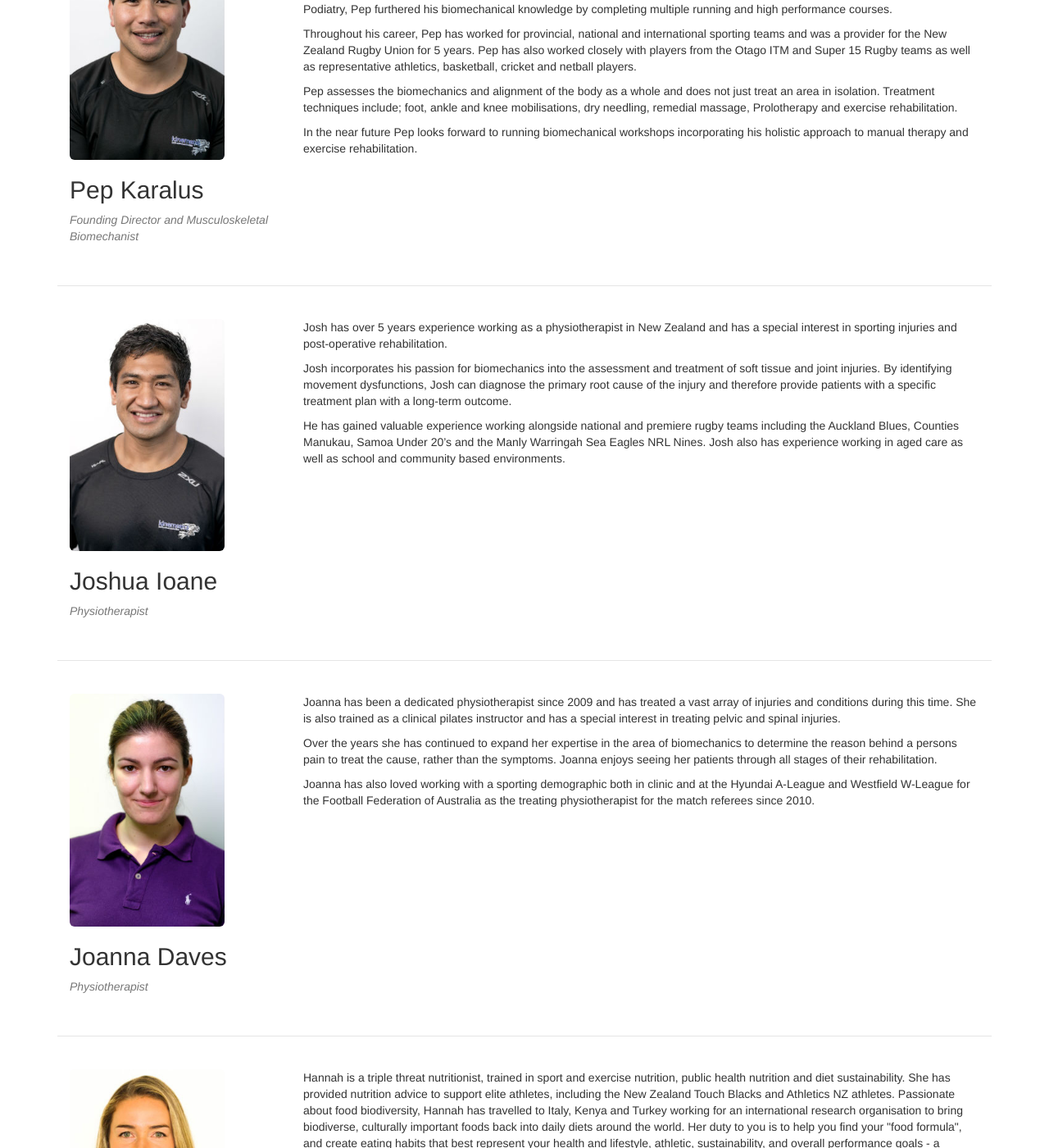
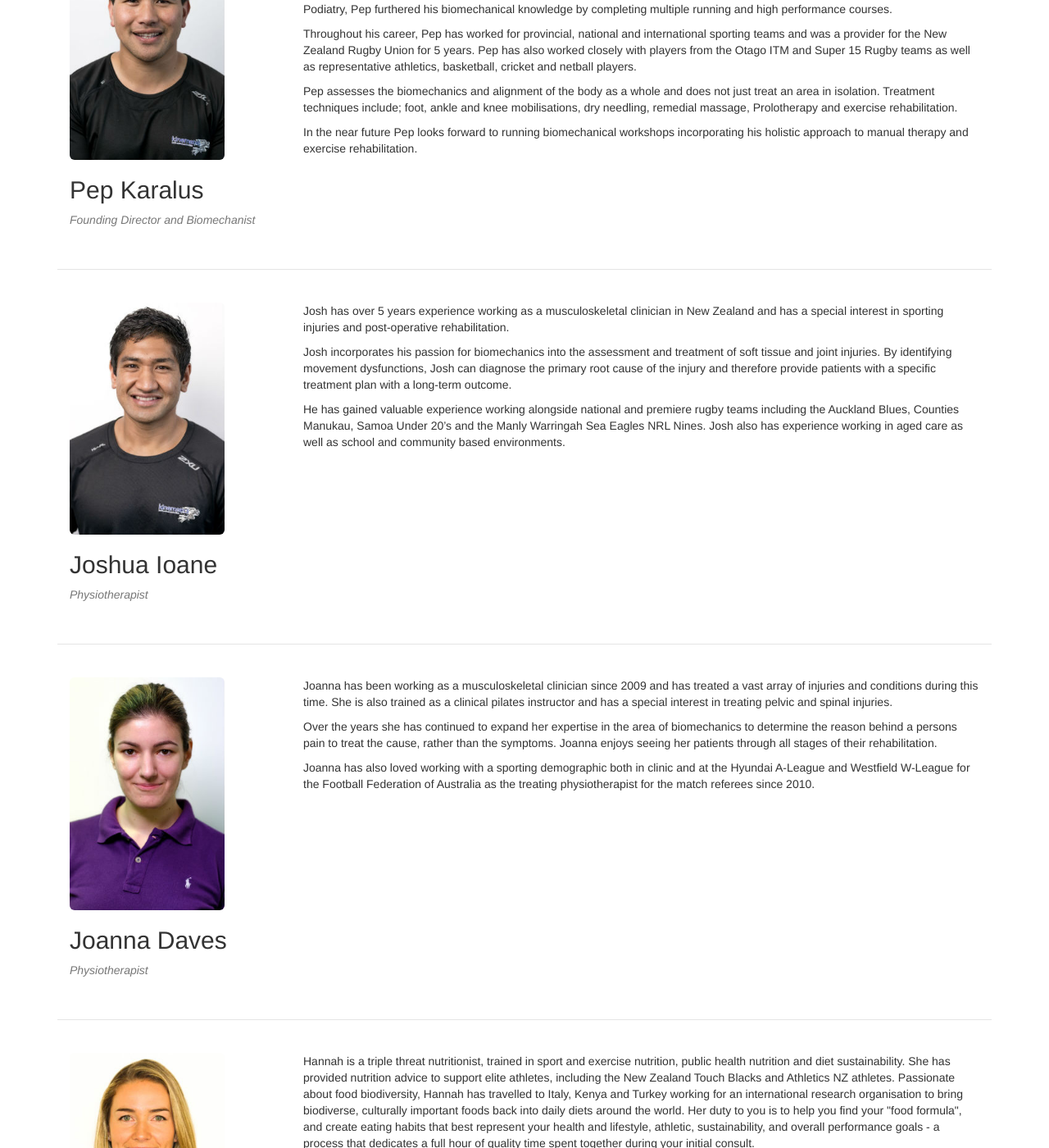
Before and after one commit to kmb64/kinematics, a Jekyll site: the page built from team.html, in a window 1280 px wide and 1400 px high, scrolled down 518 px. Shown: the whole window at 82% size. Built offline with Jekyll 4.4.1, drawn with Linux system fonts in a browser that asks for light colours; nearby versions of some CDN libraries.

Commit message:
Team content tweaks

```diff
--- a/team.html
+++ b/team.html
@@ -37,7 +37,7 @@
 
   <div class="col-lg-9">
 
-    <p>Josh has over 5 years experience working as a physiotherapist in New Zealand and has a special interest in sporting injuries and post-operative rehabilitation.</p>
+    <p>Josh has over 5 years experience working as a musculoskeletal clinician in New Zealand and has a special interest in sporting injuries and post-operative rehabilitation.</p>
 
     <p>Josh incorporates his passion for biomechanics into the assessment and treatment of soft tissue and joint injuries. By identifying movement dysfunctions, Josh can diagnose the primary root cause of the injury and therefore provide patients with a specific treatment plan with a long-term outcome.
 
@@ -60,7 +60,7 @@
 
   <div class="col-lg-9">
 
-    <p>Joanna has been a dedicated physiotherapist since 2009 and has treated a vast array of injuries and conditions during this time. She is also trained as a clinical pilates instructor and has a special interest in treating pelvic and spinal injuries.</p>
+    <p>Joanna has been working as a musculoskeletal clinician since 2009 and has treated a vast array of injuries and conditions during this time. She is also trained as a clinical pilates instructor and has a special interest in treating pelvic and spinal injuries.</p>
 
     <p>Over the years she has continued to expand her expertise in the area of biomechanics to determine the reason behind a persons pain to treat the cause, rather than the symptoms. Joanna enjoys seeing her patients through all stages of their rehabilitation.</p>
 
```
Also changed, not shown: other parts of team.html (+1 -1 lines).
